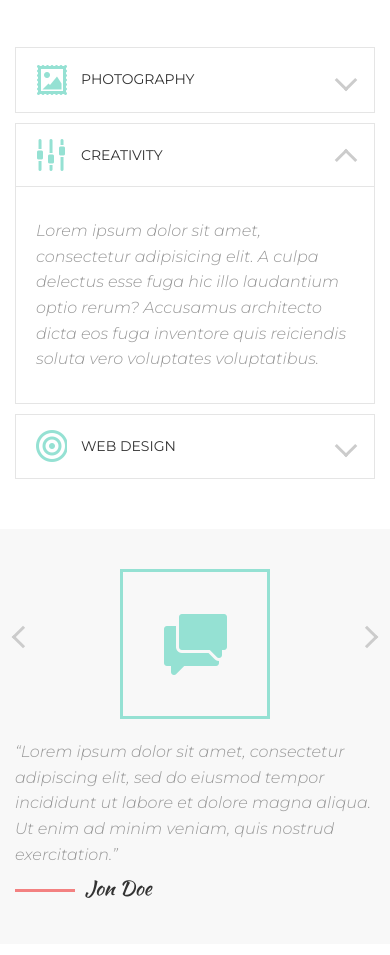
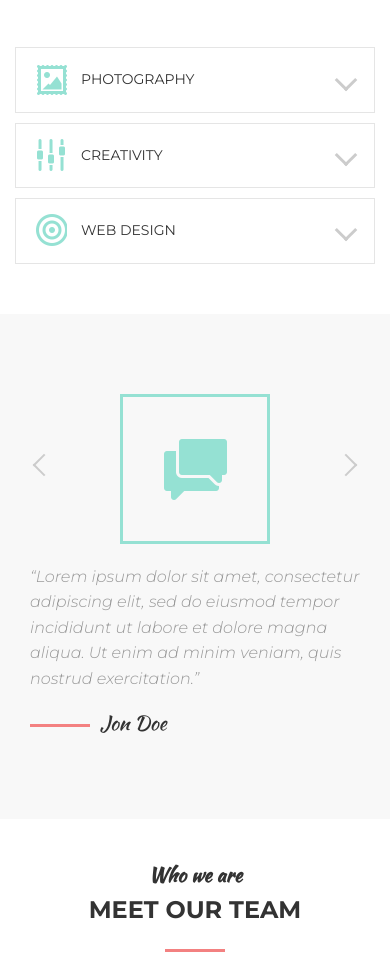
Before and after one commit to OlegWeremyew/WebsiteNumber_1, a website: page src/index.html in a window 390 px wide. Shown: the part 4487-5442 px from the top of the page. Drawn offline with nearby package versions, Linux system fonts and the light colour scheme.

Commit message:
Finish, last Commit

```diff
--- a/src/assets/css/style.css
+++ b/src/assets/css/style.css
@@ -664,11 +664,15 @@ hr {
 /* Reviews */
 
 .reviews {
+    position: relative;
+}
+
+.reviews .slick-slider {
     padding: 0 110px;
-    position: relative;
 }
 
 .reviews__item {
+    min-height: 230px;
     padding-left: 255px;
     position: relative;
 }
@@ -685,17 +689,18 @@ hr {
 }
 
 .reviews__text {
+    margin-bottom: 15px;
+
     font-size: 24px;
     font-style: italic;
     font-weight: 300;
     color: #999;
-    margin-bottom: 5px;
 }
 
 .reviews__author {
+    font-family: 'Kaushan Script', cursive;
     font-size: 24px;
-    color: #333333;
-    font-family: "Kaushan Script";
+    color: #333;
 }
 
 .reviews__author:before {
@@ -708,35 +713,42 @@ hr {
     margin-right: 10px;
 }
 
-.reviews__btn {
+.slick-arrow {
+    display: block;
     font-size: 0;
     color: transparent;
-    /* 2 стрички выше скрывают текст*/
+
+    border: 0;
+    background: none;
+    cursor: pointer;
 
     position: absolute;
     top: 50%;
     z-index: 1;
     transform: translateY(-50%);
-
-}
-
-.reviews__btn:after {
+}
+
+.slick-arrow:focus {
+    outline: 0;
+}
+
+.slick-arrow:after {
     content: "";
     display: block;
     width: 16px;
     height: 16px;
 
-    border-top: 3px solid #ccc;
-    border-left: 3px solid #ccc;
-
-}
-
-.reviews__btn--pref {
+    border-top: 2px solid #ccc;
+    border-left: 2px solid #ccc;
+}
+
+.slick-prev {
     left: 0;
     transform: rotate(-45deg);
 }
 
-.reviews__btn--next {
+.reviews__btn--next,
+.slick-next {
     right: 0;
     transform: rotate(135deg);
 }
@@ -1293,7 +1305,6 @@ hr {
     /* Reviews */
     .reviews__text {
         font-size: 20px;
-
     }
 
 }
@@ -1338,7 +1349,7 @@ hr {
     }
 
     /* Reviews */
-    .reviews {
+    .reviews .slick-slider {
         padding: 0 60px;
     }
 
@@ -1386,7 +1397,6 @@ hr {
         border-right: 1px solid white;
     }
 }
-
 
 @media (max-width: 770px) {
 
@@ -1594,11 +1604,11 @@ hr {
     }
 
     /* Reviews */
-    .reviews {
+    .reviews .slick-slider {
         padding: 0;
     }
 
-    .reviews__btn {
+    .slick-arrow {
         top: 18%;
     }
 
--- a/src/assets/js/app.js
+++ b/src/assets/js/app.js
@@ -39,11 +39,32 @@ $(function () {
     })
 
     /* Menu nav toggle*/
-    $("#nav_toggle").on("click", function () {
+    $("#nav_toggle").on("click", function (event) {
         event.preventDefault()
 
         $(this).toggleClass("active")
         $("#nav").toggleClass("active")
 
     })
+
+    /* Collapse */
+
+    $("[data-collapse]").on("click", function (event) {
+        event.preventDefault()
+
+        let $this = $(this)
+        let blockId = $this.data("collapse")
+
+        $this.toggleClass("active")
+    })
+
+    /* Slider */
+
+    $("[data-slider]").slick({
+        infinite: true,
+        fade: false,
+        slidesToShow: 1,
+        slidesToScroll: 1,
+    })
+
 })
--- a/src/index.html
+++ b/src/index.html
@@ -5,13 +5,14 @@
     <meta name="viewport" content="width=device-width, initial-scale=1">
     <title>MoGo</title>
     <link rel="stylesheet" href="assets/css/style.css">
+    <link rel="stylesheet" type="text/css" href="https://cdn.jsdelivr.net/npm/slick-carousel@1.8.1/slick/slick.css"/>
 </head>
 <body>
 <script src="https://kit.fontawesome.com/879320d8a1.js" crossorigin="anonymous"></script>
 <header class="header" id="header">
     <div class="container">
         <div class="header__inner">
-            <div class="header__logo"  data-scroll="#intro">MoGo</div>
+            <div class="header__logo" data-scroll="#intro">MoGo</div>
 
             <nav class="nav" id="nav">
                 <a class="nav__link" href="#" data-scroll="#about">About</a>
@@ -243,51 +244,44 @@
 
                     <div class="accordion">
 
-                        <div class="accordion_item">
+                        <div class="accordion_item" data-collapse="#wedo_1">
                             <div class="accordion__header">
                                 <img class="accordion__icon" src="assets/images/services/service/photography.png"
-                                     alt="photography icon">
+                                     alt="icon creativity">
                                 <div class="accordion__title">Photography</div>
                             </div>
-                            <div class="accordion__content">
+                            <div class="accordion__content" id="wedo_1">
                                 <p>Lorem ipsum dolor sit amet, consectetur adipisicing elit. A culpa delectus esse fuga
-                                    hic
-                                    illo laudantium optio rerum? Accusamus architecto dicta eos fuga inventore quis
-                                    reiciendis
-                                    soluta vero voluptates voluptatibus.
+                                    hicillo laudantium optio rerum? Accusamus architecto dicta eos fuga inventore quis
+                                    reiciendis soluta vero voluptates voluptatibus.
                                 </p>
                             </div>
+                        </div> <!--accordion__item active-->
 
-                        </div> <!--accordion__item-->
-
-                        <div class="accordion_item active">
+                        <div class="accordion_item" data-collapse="#wedo_2">
                             <div class="accordion__header">
                                 <img class="accordion__icon" src="assets/images/services/service/creativity.png"
                                      alt="icon creativity">
                                 <div class="accordion__title">creativity</div>
                             </div>
-                            <div class="accordion__content">
+                            <div class="accordion__content" id="wedo_2">
                                 <p>Lorem ipsum dolor sit amet, consectetur adipisicing elit. A culpa delectus esse fuga
-                                    hic
-                                    illo laudantium optio rerum? Accusamus architecto dicta eos fuga inventore quis
-                                    reiciendis
-                                    soluta vero voluptates voluptatibus.
+                                    hicillo laudantium optio rerum? Accusamus architecto dicta eos fuga inventore quis
+                                    reiciendis soluta vero voluptates voluptatibus.
                                 </p>
                             </div>
                         </div> <!--accordion__item active-->
 
-                        <div class="accordion_item">
+                        <div class="accordion_item" data-collapse="#wedo_3">
                             <div class="accordion__header">
                                 <img class="accordion__icon" src="assets/images/services/service/web%20design.png"
                                      alt="icon web design">
                                 <div class="accordion__title">web design</div>
                             </div>
-                            <div class="accordion__content">
+                            <div class="accordion__content" id="wedo_3">
                                 <p>Lorem ipsum dolor sit amet, consectetur adipisicing elit. A culpa delectus esse fuga
-                                    hic
-                                    illo laudantium optio rerum? Accusamus architecto dicta eos fuga inventore quis
-                                    reiciendis
-                                    soluta vero voluptates voluptatibus.
+                                    hic illo laudantium optio rerum? Accusamus architecto dicta eos fuga inventore quis
+                                    reiciendis soluta vero voluptates voluptatibus.
                                 </p>
                             </div>
                         </div> <!--accordion__item-->
@@ -306,23 +300,43 @@
     <div class="section section--gray">
         <div class="container">
 
+            <!-- Reviews 1 -->
+            <div class="section  section--gray">
+                <div class="container">
+
                     <div class="reviews">
-                <a class="reviews__btn reviews__btn--pref" href="#">Pref</a>
-                <a class="reviews__btn reviews__btn--next" href="#">Next</a>
+                        <div data-slider>
+                            <div>
                                 <div class="reviews__item">
                                     <img class="reviews_photo" src="assets/images/services/service/message.png" alt="">
-                    <div class="reviews__text">
-                        “Lorem ipsum dolor sit amet, consectetur adipiscing elit, sed do eiusmod tempor incididunt ut
-                        labore et dolore magna aliqua. Ut enim ad minim veniam, quis nostrud exercitation.”
+                                    <div class="reviews__text">“Lorem ipsum dolor sit amet, consectetur adipiscing elit,
+                                        sed do eiusmod tempor incididunt ut labore et dolore magna aliqua. Ut enim ad
+                                        minim veniam, quis nostrud exercitation.”
                                     </div>
                                     <div class="reviews__author">Jon Doe</div>
-                </div><!--reviews__item-->
+                                </div>
+                            </div>
 
-            </div><!--reviews-->
+                            <div>
+                                <div class="reviews__item">
+                                    <img class="reviews_photo" src="assets/images/services/service/message.png" alt="">
+                                    <div class="reviews__text">“Lorem ipsum dolor sit amet, consectetur adipiscing elit,
+                                        sed do eiusmod tempor incididunt ut labore et dolore magna aliqua. Ut enim ad
+                                        minim veniam, quis nostrud exercitation.”
+                                    </div>
+                                    <div class="reviews__author">Jon Doe</div>
+                                </div>
+                            </div>
+                        </div>
+                    </div>
+
+                </div>
+            </div>
+
 
         </div><!--container-->
+    </div>
 
-    </div>
 
     <!--Team-->
     <section class="section">
@@ -561,26 +575,32 @@
 
     </section>
 
-    <!--Reviews 2-->
+    <!-- Reviews 2 -->
     <div class="section">
         <div class="container">
 
             <div class="reviews">
-                <a class="reviews__btn reviews__btn--pref" href="#">Pref</a>
-                <a class="reviews__btn reviews__btn--next" href="#">Next</a>
+
+                <div data-slider>
+                    <div>
                         <div class="reviews__item">
                             <img class="reviews_photo" src="assets/images/works/avatar.png" alt="">
-                    <div class="reviews__text">
-                        “Lorem ipsum dolor sit amet, consectetur adipiscing elit, sed do eiusmod tempor incididunt ut
-                        labore et dolore magna aliqua. Ut enim ad minim veniam, quis nostrud exercitation.”
+                            <div class="reviews__text">“Lorem ipsum dolor sit amet, consectetur adipiscing elit, sed do eiusmod tempor incididunt ut labore et dolore magna aliqua. Ut enim ad minim veniam, quis nostrud exercitation.”</div>
+                            <div class="reviews__author">Jon Doe</div>
                         </div>
-                    <div class="reviews__author">Joshua Earle</div>
-                </div><!--reviews__item-->
+                    </div>
 
-            </div><!--reviews-->
+                    <div>
+                        <div class="reviews__item">
+                            <img class="reviews_photo" src="assets/images/works/avatar.png" alt="">
+                            <div class="reviews__text">“Lorem ipsum dolor sit amet, consectetur adipiscing elit, sed do eiusmod tempor incididunt ut labore et dolore magna aliqua. Ut enim ad minim veniam, quis nostrud exercitation.”</div>
+                            <div class="reviews__author">Eric Kripke</div>
+                        </div>
+                    </div>
+                </div>
+            </div>
 
-        </div><!--container-->
-
+        </div>
     </div>
 
     <!--Clients 1-->
@@ -643,7 +663,8 @@
                         <div class="clients__name">Mike Petrucci</div>
                         <div class="clients__prof">Graphic Design</div>
                         <div class="clients__text">
-                            Dolor sit amet, consectetur adipiscing elit, sed do eiusmod tempor incididunt ut labore et
+                            Dolor sit amet, consectetur adipiscing elit, sed do eiusmod tempor incididunt ut labore
+                            et
                             dolore magna aliqua. Ut enim ad minim.
                         </div>
                     </div>
@@ -782,7 +803,8 @@
                     <div class="footer__text">
                         Lorem ipsum dolor sit amet, consectetur adipiscing elit, sed do eiusmod tempor incididunt ut
                         labore
-                        et dolore magna aliqua. Ut enim ad minim veniam, quis nostrud exercitation ullamco laboris nisi
+                        et dolore magna aliqua. Ut enim ad minim veniam, quis nostrud exercitation ullamco laboris
+                        nisi
                         ut
                         aliquip ex ea commodo consequat.
                     </div>
@@ -920,9 +942,10 @@
         </div><!--container-->
     </footer>
 
-</div> <!--/page-->
 
     <script src="https://ajax.googleapis.com/ajax/libs/jquery/3.6.0/jquery.min.js"></script>
+    <script type="text/javascript" src="https://cdn.jsdelivr.net/npm/slick-carousel@1.8.1/slick/slick.min.js"></script>
     <script src="assets/js/app.js"></script>
+</div> <!--/page-->
 </body>
 </html>
```
Lines whose indentation alone changed are shown as unchanged.
